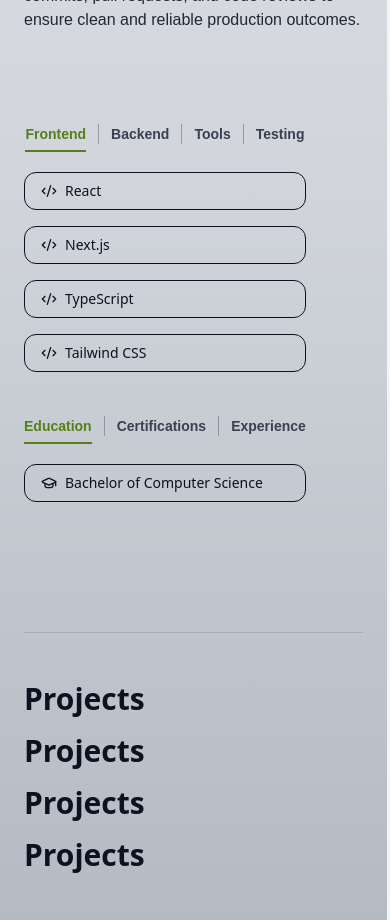
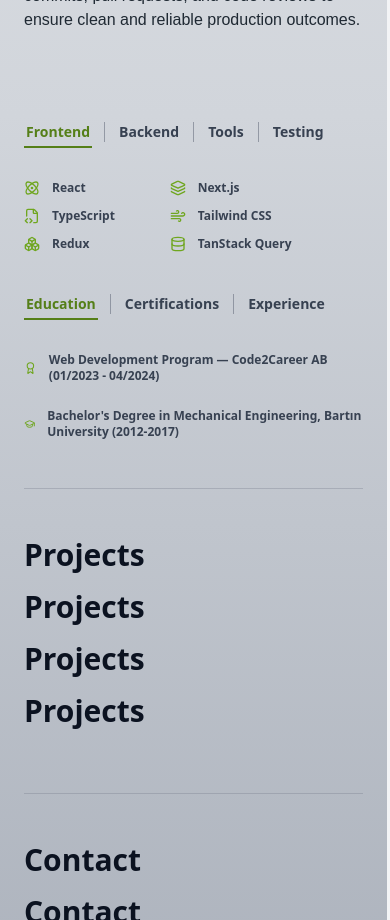
Before and after one commit to Onuryemez54/My-Portfolio-Website, a Next.js app: page /en in a window 390 px wide. Shown: the part 1180-2100 px from the top of the page. Built offline with nearby package versions, Linux system fonts and the light colour scheme; a web font is replaced by a local one.

Commit message:
feat: implement animated tech stack & expertise tabs with responsive layouts

```diff
--- a/src/app/[locale]/page.tsx
+++ b/src/app/[locale]/page.tsx
@@ -6,7 +6,7 @@
 
 const Home = () => {
   return (
-    <div className="mx-auto mt-4 flex w-full max-w-7xl flex-col gap-4 px-6 py-2 sm:gap-5 sm:py-8 md:gap-6 md:py-14 lg:gap-8 lg:py-20 xl:gap-10 2xl:py-24">
+    <div className="mx-auto mt-4 flex w-full max-w-7xl flex-col gap-4 overflow-x-hidden px-6 py-2 sm:gap-5 sm:py-8 md:gap-6 md:py-14 lg:gap-8 lg:py-20 xl:gap-10 2xl:py-24">
       <Hero />
       <Divider />
       <About />
@@ -19,3 +19,4 @@
 };
 
 export default Home;
+('');
--- a/src/components/home/about/Expertise.tsx
+++ b/src/components/home/about/Expertise.tsx
@@ -7,9 +7,9 @@
 } from '@/constants/expertise';
 import { ExpertiseCategory, TechStackCategory } from '@/types/expertiseTypes';
 import { Divider } from '@/components/common/Divider';
+import { renderContent } from './RenderContent';
 import { TabList } from './TabList';
 import { useState } from 'react';
-import { renderContent } from './RenderContent';
 
 export const Expertise = () => {
   const [activeTechStackTab, setActiveTechStackTab] = useState<TechStackCategory>(
@@ -20,7 +20,7 @@
   );
 
   return (
-    <div className="grid items-center justify-start gap-10 md:grid-cols-12 md:gap-0">
+    <div className="grid items-start justify-start gap-10 md:grid-cols-12 md:gap-0">
       <div className="col-span-5 w-full gap-4">
         <TabList<TechStackCategory>
           tabs={techStackTabs}
@@ -36,7 +36,7 @@
           activeTab={activeExpertiseTab}
           onChange={setActiveExpertiseTab}
         />
-        {renderContent(activeExpertiseTab, expertiseContent)}
+        {renderContent(activeExpertiseTab, expertiseContent, true)}
       </div>
     </div>
   );
--- a/src/components/home/about/RenderContent.tsx
+++ b/src/components/home/about/RenderContent.tsx
@@ -1,31 +1,41 @@
+'use client';
 import { ContentItem } from '@/constants/expertise';
-import { listVariants, tabItemVariants } from '@/constants/listVariants';
+import { listItemVariants, listVariants } from '@/constants/listVariants';
+import { TabContentKey } from '@/types/i18n/keys';
+import { cn } from '@/utils/cn';
 import { AnimatePresence, motion } from 'framer-motion';
+import { useTranslations } from 'next-intl';
 
 export const renderContent = <T extends string>(
   activeKey: T,
-  contentMap: Record<T, ContentItem[]>
+  contentMap: Record<T, ContentItem[]>,
+  isExpertise?: boolean
 ) => {
+  const t = useTranslations(TabContentKey.TITLE);
   const items = contentMap[activeKey];
+  const listClasses = isExpertise
+    ? 'grid-cols-1 gap-6'
+    : 'grid-cols-2 gap-x-6 gap-y-3 lg:grid-cols-3 lg:gap-y-4';
 
   return (
-    <div className="mt-6 min-h-30">
+    <div className="mt-6 flex items-center justify-start md:justify-center">
       <AnimatePresence mode="wait">
         <motion.ul
           key={activeKey}
           variants={listVariants}
           initial="hidden"
-          animate="show"
-          className="grid grid-cols-1 gap-4 sm:grid-cols-2"
+          whileInView="show"
+          viewport={{ once: true, amount: 0.2 }}
+          className={cn(listClasses, 'mt-3 grid items-center')}
         >
           {items.map(({ label, icon: Icon }) => (
             <motion.li
               key={label}
-              variants={tabItemVariants}
-              className="bg-primary/5 border-primary/20 flex items-center gap-2 rounded-xl border px-4 py-2 text-sm"
+              variants={listItemVariants}
+              className="group flex items-center gap-3"
             >
-              <Icon size={16} className="text-primary" />
-              <span>{label}</span>
+              <Icon className="text-accent-500 group-hover:text-accent-400 translation-all h-4 w-4 duration-200 ease-in group-hover:scale-110 md:h-5 md:w-5 xl:h-6 xl:w-6" />
+              <span className="text-primary-300 text-xs font-semibold md:text-sm">{t(label)}</span>
             </motion.li>
           ))}
         </motion.ul>
--- a/src/components/home/about/TabList.tsx
+++ b/src/components/home/about/TabList.tsx
@@ -1,58 +1,39 @@
 'use client';
 import { motion } from 'framer-motion';
 import { tabItemVariants, listVariants } from '@/constants/listVariants';
-import { cn } from '@/utils/cn';
 import { useTranslations } from 'next-intl';
 import { TabsKey } from '@/types/i18n/keys';
+import { AnimatedNavButton } from '@/components/ui/AnimatedNavButton';
 
 interface TabListProps<T> {
-  tabs: { key: T }[];
+  tabs: { key: T; label: TabsKey }[];
   activeTab: T;
   onChange: (key: T) => void;
 }
 
 export const TabList = <T extends string>({ tabs, activeTab, onChange }: TabListProps<T>) => {
   const t = useTranslations(TabsKey.TITLE);
-  const translatedTabs = tabs.map((tab) => ({
-    key: tab.key,
-    label: t(tab.key as TabsKey),
-  }));
+
   return (
     <motion.ul
       variants={listVariants}
       initial="hidden"
       whileInView="show"
-      viewport={{ once: true, amount: 0.2 }}
-      className="flex items-center justify-center gap-3 sm:gap-4 lg:gap-5 2xl:gap-6"
+      viewport={{ once: true, amount: 0.4 }}
+      className="flex items-center justify-start gap-3 sm:gap-4 md:justify-center lg:gap-5 2xl:gap-6"
     >
-      {translatedTabs.map((tab, index) => {
+      {tabs.map((tab, index) => {
         const isActive = activeTab === tab.key;
+        const label = t(tab.label);
 
         return (
           <motion.li key={String(tab.key)} variants={tabItemVariants} className="flex items-center">
-            <button
+            <AnimatedNavButton
+              label={label}
+              isActive={isActive}
               onClick={() => onChange(tab.key)}
-              className={`group font-body relative py-1 text-sm font-semibold transition-all duration-300 md:text-base 2xl:text-lg ${
-                isActive ? 'text-nav-active-foreground' : 'text-nav-foreground'
-              }`}
-            >
-              <span
-                className={cn(
-                  'inline-block transition-transform duration-300',
-                  !isActive && 'group-hover:-translate-y-1'
-                )}
-              >
-                {tab.label}
-              </span>
-
-              <span
-                className={cn(
-                  'bg-nav-active-foreground absolute -bottom-1 left-0 h-0.5 w-0 transition-[width] duration-300',
-                  isActive && 'w-full',
-                  !isActive && 'group-hover:w-full'
-                )}
-              />
-            </button>
+              size="tab"
+            />
 
             {index < tabs.length - 1 && <span className="bg-primary-500/60 ml-3 h-5 w-px" />}
           </motion.li>
--- /dev/null
+++ b/src/components/ui/AnimatedNavButton.tsx
@@ -0,0 +1,52 @@
+import { cn } from '@/utils/cn';
+import { ReactNode } from 'react';
+
+type AnimatedNavButtonProps = {
+  label: ReactNode;
+  isActive: boolean;
+  onClick?: () => void;
+  size?: 'tab' | 'nav';
+  className?: string;
+};
+
+export const AnimatedNavButton = ({
+  label,
+  isActive,
+  onClick,
+  size = 'nav',
+  className,
+}: AnimatedNavButtonProps) => {
+  const sizeStyles =
+    size === 'tab'
+      ? 'text-sm md:text-base 2xl:text-lg p-0.5'
+      : 'text-sm sm:text-base md:text-lg lg:text-xl 2xl:text-[22px] p-0.5';
+
+  return (
+    <button
+      onClick={onClick}
+      className={cn(
+        'group relative font-semibold transition-all duration-300',
+        sizeStyles,
+        isActive ? 'text-nav-active-foreground' : 'text-nav-foreground',
+        className
+      )}
+    >
+      <span
+        className={cn(
+          'inline-block transition-transform duration-300',
+          !isActive && 'group-hover:-translate-y-1'
+        )}
+      >
+        {label}
+      </span>
+
+      <span
+        className={cn(
+          'bg-nav-active-foreground absolute -bottom-1 left-0 h-0.5 w-0 transition-[width] duration-300',
+          isActive && 'w-full',
+          !isActive && 'group-hover:w-full'
+        )}
+      />
+    </button>
+  );
+};
--- a/src/constants/expertise.ts
+++ b/src/constants/expertise.ts
@@ -1,47 +1,91 @@
 import { ExpertiseCategory, TechStackCategory } from '@/types/expertiseTypes';
-import { Code2, Server, Wrench, TestTube, GraduationCap, Award, Briefcase } from 'lucide-react';
+import { TabContentKey, TabsKey } from '@/types/i18n/keys';
+import {
+  Atom,
+  Layers,
+  FileCode2,
+  Wind,
+  Boxes,
+  Database,
+  Flame,
+  Cloud,
+  Server,
+  GitBranch,
+  Github,
+  Monitor,
+  Figma,
+  Gauge,
+  Search,
+  TestTube,
+  Beaker,
+  Play,
+  Award,
+  GraduationCap,
+  Briefcase,
+} from 'lucide-react';
 
-export const techStackTabs: { key: TechStackCategory }[] = [
-  { key: TechStackCategory.FRONTEND },
-  { key: TechStackCategory.BACKEND },
-  { key: TechStackCategory.TOOLS },
-  { key: TechStackCategory.TESTING },
+export const techStackTabs: { key: TechStackCategory; label: TabsKey }[] = [
+  { key: TechStackCategory.FRONTEND, label: TabsKey.FRONTEND },
+  { key: TechStackCategory.BACKEND, label: TabsKey.BACKEND },
+  { key: TechStackCategory.TOOLS, label: TabsKey.TOOLS },
+  { key: TechStackCategory.TESTING, label: TabsKey.TESTING },
 ];
 
-export const expertiseTabs: { key: ExpertiseCategory }[] = [
-  { key: ExpertiseCategory.EDUCATION },
-  { key: ExpertiseCategory.CERTIFICATIONS },
-  { key: ExpertiseCategory.EXPERIENCE },
+export const expertiseTabs: { key: ExpertiseCategory; label: TabsKey }[] = [
+  { key: ExpertiseCategory.EDUCATION, label: TabsKey.EDUCATION },
+  { key: ExpertiseCategory.CERTIFICATIONS, label: TabsKey.CERTIFICATIONS },
+  { key: ExpertiseCategory.EXPERIENCE, label: TabsKey.EXPERIENCE },
 ];
 
 export type ContentItem = {
-  label: string;
+  label: TabContentKey;
   icon: React.ElementType;
 };
 
 export const techStackContent: Record<TechStackCategory, ContentItem[]> = {
   [TechStackCategory.FRONTEND]: [
-    { label: 'React', icon: Code2 },
-    { label: 'Next.js', icon: Code2 },
-    { label: 'TypeScript', icon: Code2 },
-    { label: 'Tailwind CSS', icon: Code2 },
+    { label: TabContentKey.REACT, icon: Atom },
+    { label: TabContentKey.NEXT_JS, icon: Layers },
+    { label: TabContentKey.TYPESCRIPT, icon: FileCode2 },
+    { label: TabContentKey.TAILWIND_CSS, icon: Wind },
+    { label: TabContentKey.REDUX, icon: Boxes },
+    { label: TabContentKey.TANSTACK_QUERY, icon: Database },
   ],
+
   [TechStackCategory.BACKEND]: [
-    { label: 'Supabase', icon: Server },
-    { label: 'Firebase', icon: Server },
+    { label: TabContentKey.SUPABASE, icon: Database },
+    { label: TabContentKey.FIREBASE, icon: Flame },
+    { label: TabContentKey.SERVER_ACTIONS, icon: Server },
+    { label: TabContentKey.PRISMA, icon: Boxes },
+    { label: TabContentKey.REST_API, icon: Cloud },
   ],
   [TechStackCategory.TOOLS]: [
-    { label: 'Git', icon: Wrench },
-    { label: 'VS Code', icon: Wrench },
+    { label: TabContentKey.GIT, icon: GitBranch },
+    { label: TabContentKey.GITHUB, icon: Github },
+    { label: TabContentKey.VS_CODE, icon: Monitor },
+    { label: TabContentKey.FIGMA, icon: Figma },
+    { label: TabContentKey.WEB_PERFORMANCE, icon: Gauge },
+    { label: TabContentKey.SEO, icon: Search },
   ],
   [TechStackCategory.TESTING]: [
-    { label: 'Vitest', icon: TestTube },
-    { label: 'React Testing Library', icon: TestTube },
+    { label: TabContentKey.VITEST, icon: TestTube },
+    { label: TabContentKey.REACT_TESTING_LIBRARY, icon: Beaker },
+    { label: TabContentKey.PLAYWRIGHT, icon: Play },
   ],
 };
 
 export const expertiseContent: Record<ExpertiseCategory, ContentItem[]> = {
-  [ExpertiseCategory.EDUCATION]: [{ label: 'Bachelor of Computer Science', icon: GraduationCap }],
-  [ExpertiseCategory.CERTIFICATIONS]: [{ label: 'Certified React Developer', icon: Award }],
-  [ExpertiseCategory.EXPERIENCE]: [{ label: 'Frontend Developer at ABC Company', icon: Briefcase }],
+  [ExpertiseCategory.EDUCATION]: [
+    { label: TabContentKey.CODE2CAREER, icon: Award },
+    { label: TabContentKey.BACHELOR, icon: GraduationCap },
+  ],
+  [ExpertiseCategory.CERTIFICATIONS]: [
+    { label: TabContentKey.FREECODECAMP, icon: Award },
+    { label: TabContentKey.REACT_TESTING, icon: TestTube },
+    { label: TabContentKey.JAVASCRIPT, icon: FileCode2 },
+  ],
+  [ExpertiseCategory.EXPERIENCE]: [
+    { label: TabContentKey.PICK_YOUR_POUR, icon: Briefcase },
+    { label: TabContentKey.INDEPENDENT_PROJECTS, icon: Layers },
+  ],
 };
--- a/src/constants/listVariants.ts
+++ b/src/constants/listVariants.ts
@@ -32,3 +32,15 @@
     },
   },
 };
+export const listItemVariants = {
+  hidden: { opacity: 0, y: 20, scale: 0.8 },
+  show: {
+    opacity: 1,
+    y: 0,
+    scale: 1,
+    transition: {
+      duration: 0.3,
+      ease: [0.4, 0, 0.2, 1] as const,
+    },
+  },
+};
--- a/src/i18n/messages/en.json
+++ b/src/i18n/messages/en.json
@@ -43,6 +43,36 @@
     "EXPERIENCE": "Experience"
   },
 
+  "TAB_CONTENT": {
+    "REACT": "React",
+    "NEXT_JS": "Next.js",
+    "TYPESCRIPT": "TypeScript",
+    "TAILWIND_CSS": "Tailwind CSS",
+    "REDUX": "Redux",
+    "TANSTACK_QUERY": "TanStack Query",
+    "SUPABASE": "Supabase",
+    "FIREBASE": "Firebase",
+    "SERVER_ACTIONS": "Next.js Server Actions",
+    "PRISMA": "Prisma",
+    "REST_API": "REST API",
+    "GIT": "Git",
+    "GITHUB": "GitHub",
+    "VS_CODE": "VS Code",
+    "FIGMA": "Figma",
+    "WEB_PERFORMANCE": "Web Performance",
+    "SEO": "SEO",
+    "VITEST": "Vitest",
+    "REACT_TESTING_LIBRARY": "React Testing Library",
+    "PLAYWRIGHT": "Playwright",
+    "BACHELOR": "Bachelor's Degree in Mechanical Engineering, Bartın University (2012-2017) ",
+    "CODE2CAREER": "Web Development Program — Code2Career AB (01/2023 - 04/2024)",
+    "FREECODECAMP": "Responsive Web Design Certification — freeCodeCamp",
+    "REACT_TESTING": "React Testing Library Certification — Udemy(Stephen Grider)",
+    "JAVASCRIPT": "JavaScript Certification — Udemy(Anthony Alicea)",
+    "PICK_YOUR_POUR": "Web Developer Intern at Pick Your Pour — (10/25 - Present)",
+    "INDEPENDENT_PROJECTS": "Independent Projects — Full Stack Developer — (11/24 - Present)"
+  },
+
   "BUTTON": {
     "GET_IN_TOUCH": "Get in Touch",
     "VIEW_PROJECTS": "View Projects",
--- a/src/i18n/messages/tr.json
+++ b/src/i18n/messages/tr.json
@@ -43,6 +43,36 @@
     "EXPERIENCE": "Deneyim"
   },
 
+  "TAB_CONTENT": {
+    "REACT": "React",
+    "NEXT_JS": "Next.js",
+    "TYPESCRIPT": "TypeScript",
+    "TAILWIND_CSS": "Tailwind CSS",
+    "REDUX": "Redux",
+    "TANSTACK_QUERY": "TanStack Query",
+    "SUPABASE": "Supabase",
+    "FIREBASE": "Firebase",
+    "SERVER_ACTIONS": "Next.js Server Actions",
+    "PRISMA": "Prisma",
+    "REST_API": "REST API",
+    "GIT": "Git",
+    "GITHUB": "GitHub",
+    "VS_CODE": "VS Code",
+    "FIGMA": "Figma",
+    "WEB_PERFORMANCE": "Web Performance",
+    "SEO": "SEO",
+    "VITEST": "Vitest",
+    "REACT_TESTING_LIBRARY": "React Testing Library",
+    "PLAYWRIGHT": "Playwright",
+    "BACHELOR": "Makine Mühendisliği, Bartın Üniversitesi (2012-2017)",
+    "CODE2CAREER": "Web Development Program — Code2Career AB (01/2023 - 04/2024)",
+    "FREECODECAMP": "Duyarlı Web Tasarımı Sertifikası — freeCodeCamp",
+    "REACT_TESTING": "React Testing Library Sertifikası — Udemy(Stephen Grider)",
+    "JAVASCRIPT": "JavaScript Sertifikası — Udemy(Anthony Alicea)",
+    "PICK_YOUR_POUR": "Pick Your Pour'da Web Geliştirici Stajyeri — (10/25 - Halen)",
+    "INDEPENDENT_PROJECTS": "Bağımsız Projeler — Full Stack Geliştirici — (11/24 - Halen)"
+  },
+
   "BUTTON": {
     "GET_IN_TOUCH": "İletişime Geç",
     "VIEW_PROJECTS": "Projeleri Görüntüle",
--- a/src/types/i18n/keys.tsx
+++ b/src/types/i18n/keys.tsx
@@ -58,6 +58,43 @@
   EXPERIENCE = 'EXPERIENCE',
 }
 
+export enum TabContentKey {
+  TITLE = 'TAB_CONTENT',
+  // Frontend
+  REACT = 'REACT',
+  NEXT_JS = 'NEXT_JS',
+  TYPESCRIPT = 'TYPESCRIPT',
+  TAILWIND_CSS = 'TAILWIND_CSS',
+  REDUX = 'REDUX',
+  TANSTACK_QUERY = 'TANSTACK_QUERY',
+  // Backend
+  SUPABASE = 'SUPABASE',
+  FIREBASE = 'FIREBASE',
+  SERVER_ACTIONS = 'SERVER_ACTIONS',
+  PRISMA = 'PRISMA',
+  REST_API = 'REST_API',
+  // Tools
+  GIT = 'GIT',
+  GITHUB = 'GITHUB',
+  VS_CODE = 'VS_CODE',
+  FIGMA = 'FIGMA',
+  WEB_PERFORMANCE = 'WEB_PERFORMANCE',
+  SEO = 'SEO',
+  // Testing
+  VITEST = 'VITEST',
+  REACT_TESTING_LIBRARY = 'REACT_TESTING_LIBRARY',
+  PLAYWRIGHT = 'PLAYWRIGHT',
+  // Expertise
+  BACHELOR = 'BACHELOR',
+  CODE2CAREER = 'CODE2CAREER',
+  FREECODECAMP = 'FREECODECAMP',
+  REACT_TESTING = 'REACT_TESTING',
+  JAVASCRIPT = 'JAVASCRIPT',
+  // Experience
+  PICK_YOUR_POUR = 'PICK_YOUR_POUR',
+  INDEPENDENT_PROJECTS = 'INDEPENDENT_PROJECTS',
+}
+
 export enum ListItemKey {
   TITLE = 'LIST_ITEM',
   RIGHTS = 'RIGHTS',
```
Also changed, not shown: src/components/navbar/NavLinks.tsx (+9 -34 lines), src/types/expertiseTypes.ts (renamed from src/types/expertiseTypes.tsx).
